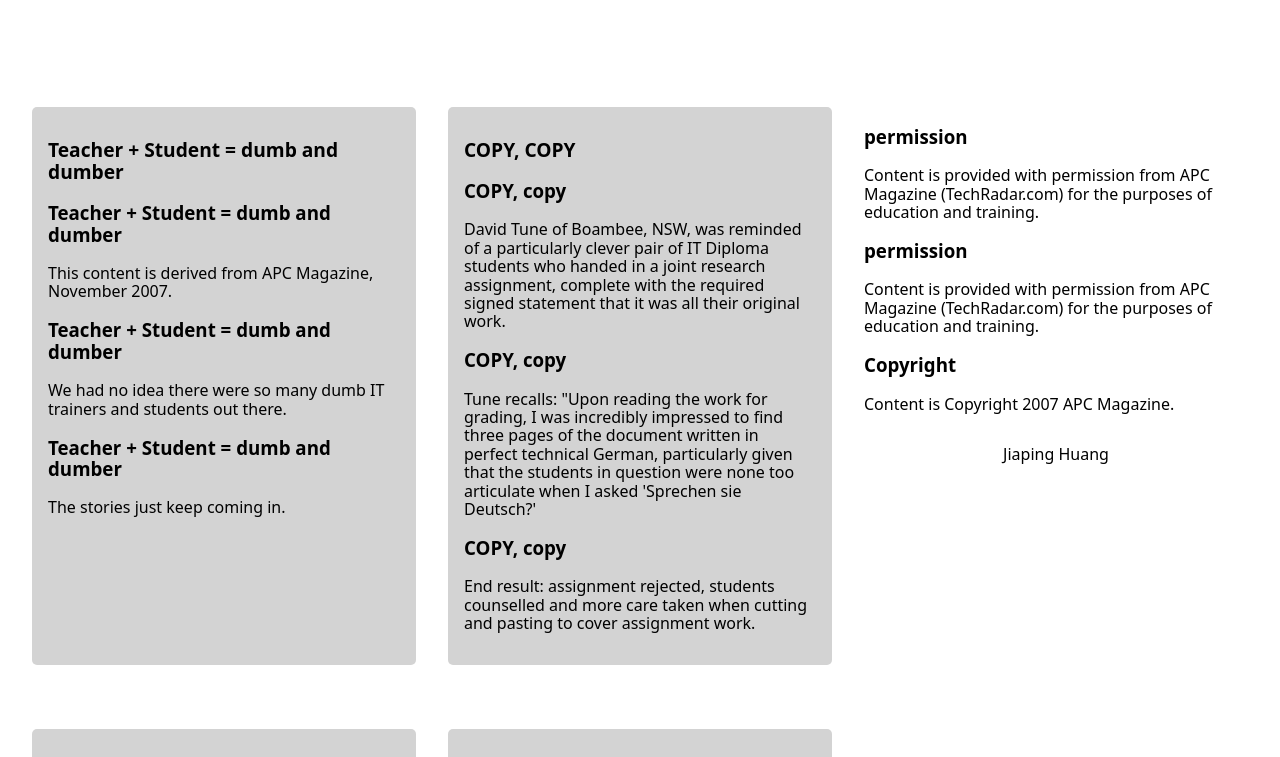
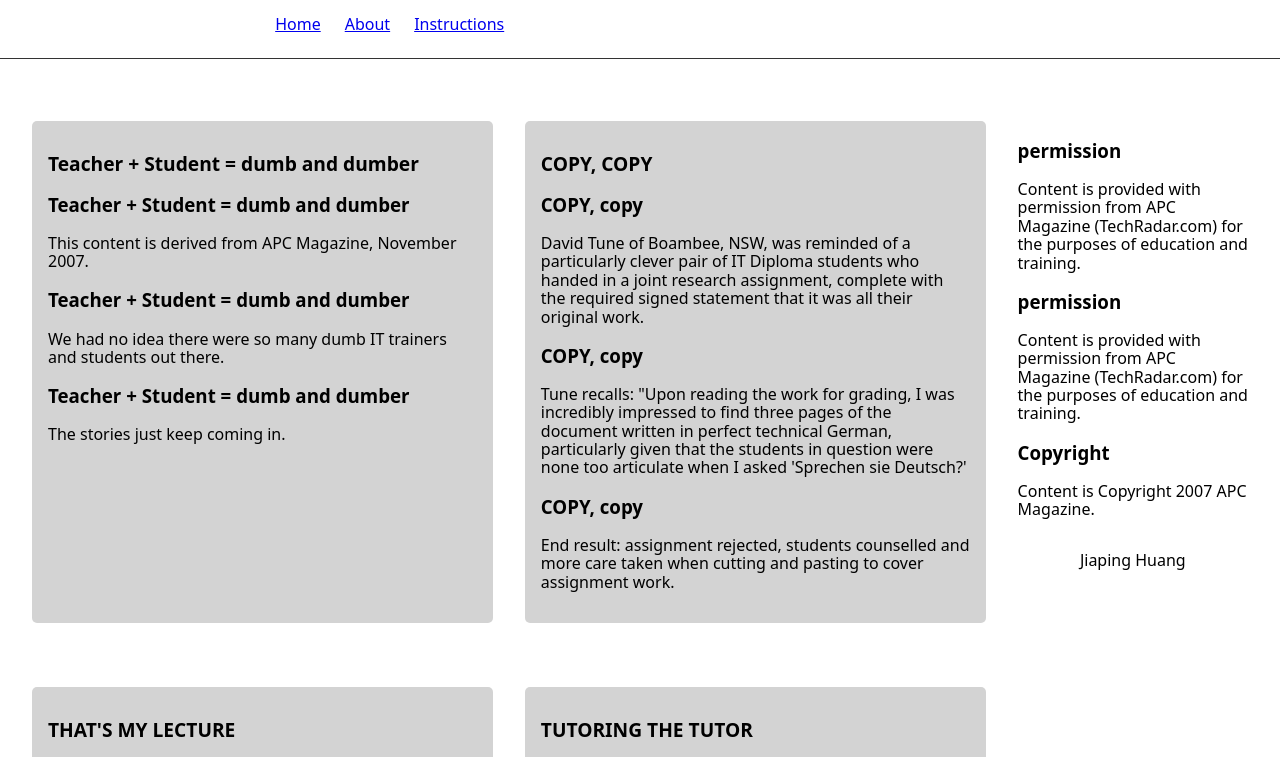
Before and after one commit to 20055662/WebTech-Portfolio-JiapingHuang, a plain HTML site: page phase-2/index.html in a window 1280 px wide. Shown: the part 71-828 px from the top of the page. Drawn offline with Linux system fonts and the light colour scheme.

Commit message:
feat: desktop article and header -add CSS for destop design

```diff
--- a/assets/css/style.css
+++ b/assets/css/style.css
@@ -72,9 +72,18 @@ footer {
 @media (min-width:960px){
     #main-header {
         display: flex;
+        position: fixed;
+        top: 0;
+        left: 0;
+        right: 0;
         justify-content: space-between;
         align-items: center;
         padding: 1rem 2rem;
+        background-color: #fff;
+        border-bottom: 1px solid #333;
+        z-index: 1000;
+        height: 70px;
+
     }
 
     .header-menu{
@@ -82,8 +91,16 @@ footer {
     }
 
     #header-nav {
-        display: flex;
+        display: block;
+        position: fixed;
+        top: 70px;
+        left: 0;
+        right: 0;
         padding: 1rem 2rem;
+        border-bottom: 1px solid #333;
+        background-color: #fff;
+        z-index: 999;
+        height: 60px;
     }
 
     #header-nav ul {
@@ -91,21 +108,24 @@ footer {
         list-style: none;
         gap: 1.5rem;
         padding-left: 20%;
+        margin: 0;
     }
 
     main{
         display: grid;
-        grid-template-columns: 1fr 1fr 1fr;
-        grid-row: auto;
+        grid-template-columns: 2fr 2fr 1fr;
+        grid-template-rows: auto;
+        gap: 2rem;
+        padding: 12rem 2rem 2rem;
     }
 
     article{
-        grid-template-columns: 1fr 1fr;
+        margin-bottom: 2rem;
     }
 
     aside{
         display: block;
-        grid-column: 3;
+        grid-column: 3 ;
         grid-row: 1;
     }
 
@@ -113,6 +133,7 @@ footer {
         display: grid;
         grid-template-columns: 1fr 1fr 1fr 1fr;
         padding: 1rem 2rem;
+        margin-top: 2rem;
     }
 
     #main-footer p{
```
